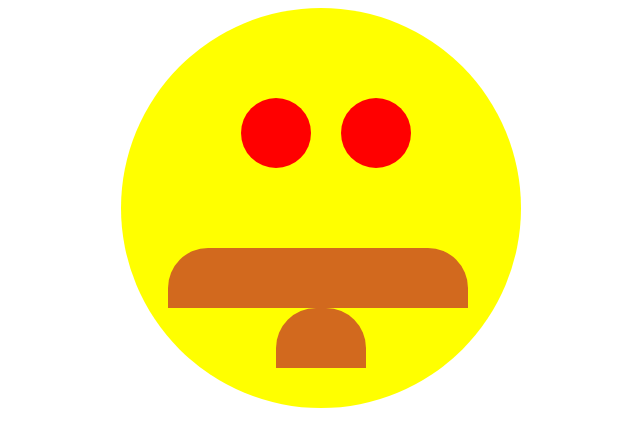
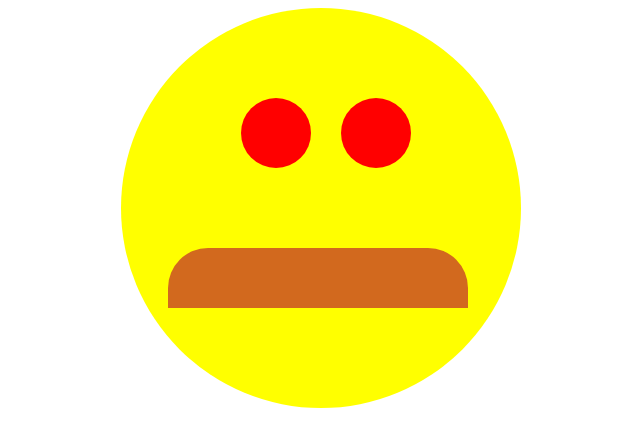
Before and after one commit to Afnan9565/Smiley, a plain HTML site: page index.html in a window 1280 px wide. Shown: the whole page, without its empty margins (319-959 px from the left). Drawn offline with Linux system fonts and the light colour scheme.

Commit message:
Deleted some parts

```diff
--- a/index.html
+++ b/index.html
@@ -15,9 +15,7 @@
             </div>
             <div class="mouth">
             </div>
-            <div class="lips">
 
-            </div>
         </div>
     </div>
 </body>
--- a/style.css
+++ b/style.css
@@ -42,13 +42,3 @@ body{
     border-top-left-radius: 40px;
     border-top-right-radius: 40px;
 }
-.lips{
-    width: 90px;
-    height: 60px;
-    background-color: chocolate;
-    position: relative;
-    top: 170px;
-    margin: auto;
-    border-top-left-radius: 40px;
-    border-top-right-radius: 40px;
-}
```
